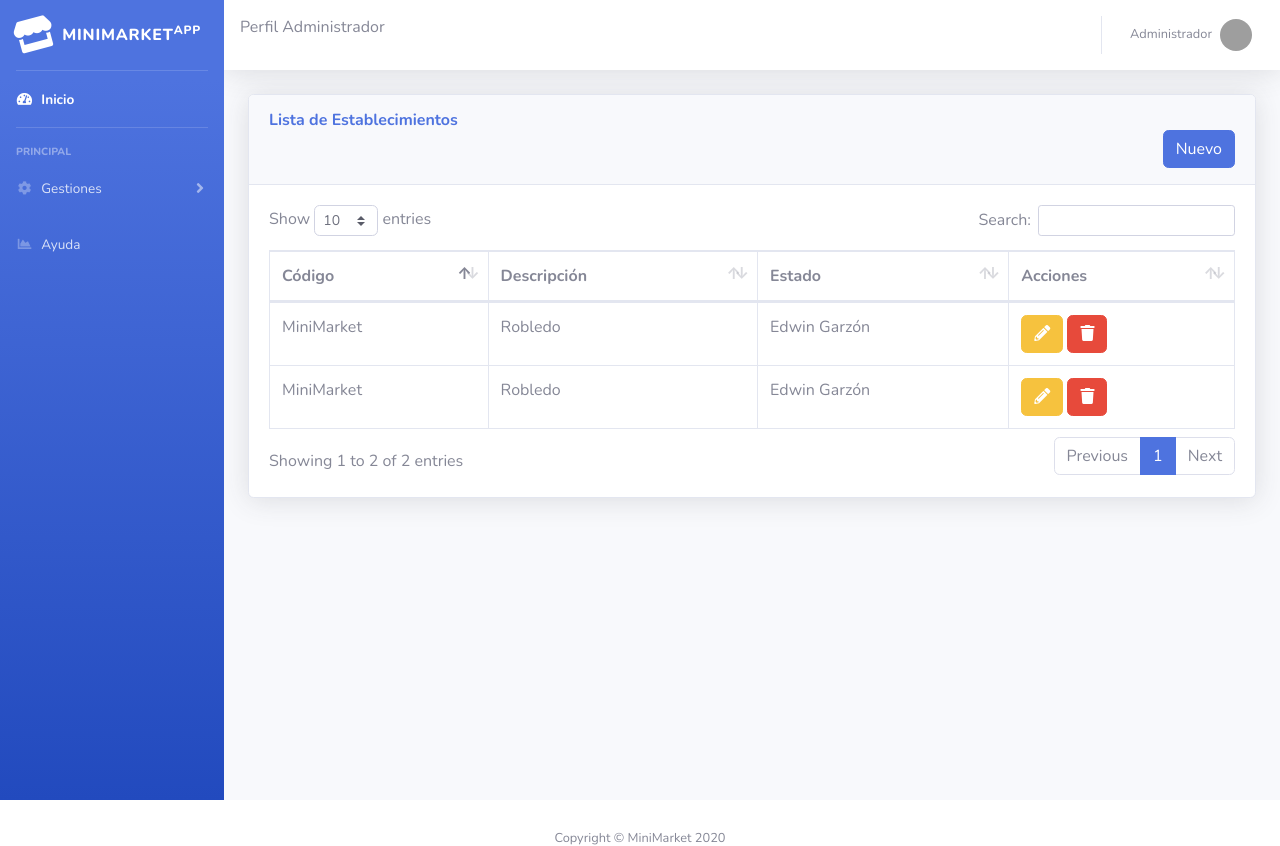
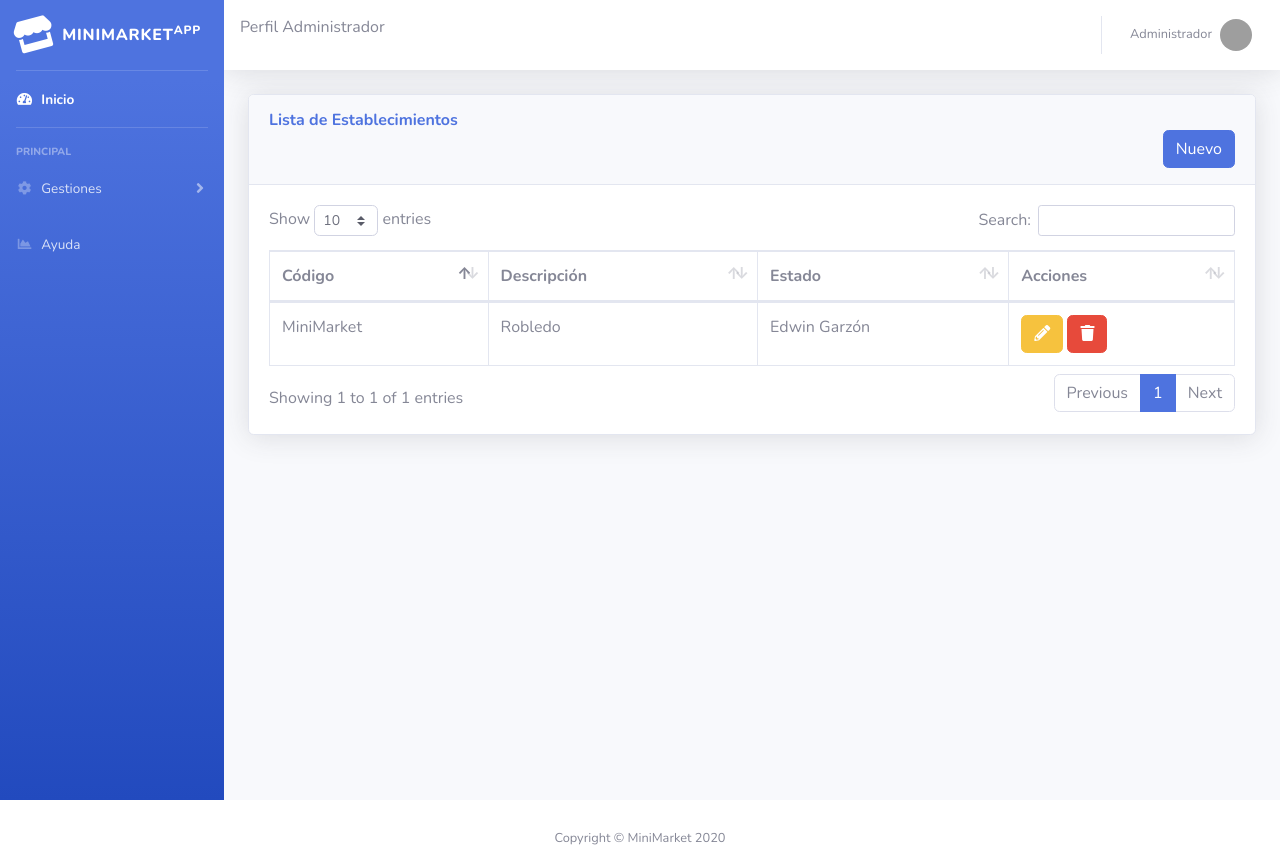
Before and after one commit to edwingrg10/miniMarket, a PHP site: page /miniMarket/admin/tipo_establecimiento_pr.php in a window 1280 px wide. Shown: the top 846 px of the page. Run offline with PHP 8.4, Linux system fonts and the light colour scheme; data that the repository does not hold is empty; grey boxes are pictures that could not be loaded.

Commit message:
editar y eliminar

```diff
--- a/admin/tipo_establecimiento_pr.php
+++ b/admin/tipo_establecimiento_pr.php
@@ -115,8 +115,11 @@
                         <td><?php echo $dato["cod_tipo_est"] ?> </td>
                         <td><?php echo $dato["desc_tipo_est"] ?> </td>
                         <td><?php echo $dato["estado"] ?> </td>
-
-                    </tr>
+                        <td>
+                          <button class="btn " title="Eliminar"><a class="fa fa-pencil-alt" href="Insertar/Insertar_Tipo_Establecimiento.php?accion=1 & cod_tipo_est=<?php echo $dato["cod_tipo_est"]?> "></a></button>
+                          <button class="btn " title="Eliminar"> <a class="fa fa-trash" href="Insertar/Insertar_Tipo_Establecimiento.php?accion=2 & cod_tipo_est=<?php echo $dato['cod_tipo_est']?>"></a></button></td>
+                        </td>
+                      </tr>
 
                       <?php } ?>
 
@@ -130,15 +133,7 @@
                         <button class="btn btn-danger" title="Eliminar"><i class="fa fa-trash"></i></button>
                       </td>
                     </tr>
-                    <tr>
-                      <td>MiniMarket</td>
-                      <td>Robledo</td>
-                      <td>Edwin Garzón</td>
-                      <td>
-                        <button class="btn btn-warning" title="Editar"><i class="fa fa-pencil-alt"></i></button>
-                        <button class="btn btn-danger" title="Eliminar"><i class="fa fa-trash"></i></button>
-                      </td>
-                    </tr>
+
 
                   </tbody>
                 </table>
```
Also changed, not shown: admin/Insertar/Insertar_Tipo_Establecimiento.php (+18 -14 lines).
